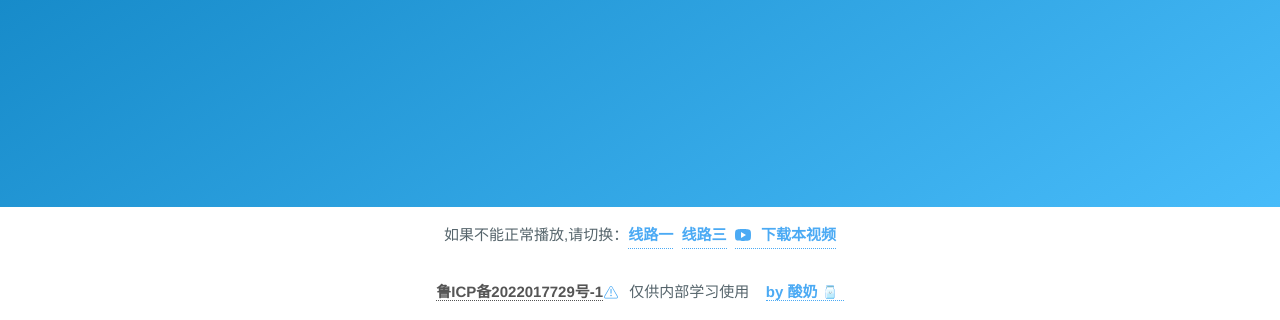
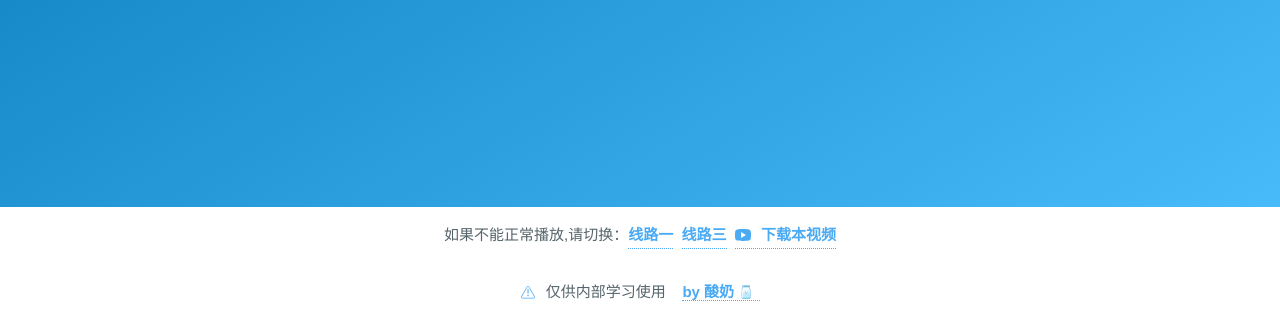
Before and after one commit to YoghurtGuy/WangKe, a plain HTML site: page index.html in a window 1280 px wide. Shown: the part 480-800 px from the top of the page. Drawn offline with Linux system fonts and the light colour scheme.

Commit message:
Update index.html

```diff
--- a/index.html
+++ b/index.html
@@ -101,7 +101,6 @@
         </div>
     </aside>
     <aside>
-        <div class='footer'><a href='https://beian.miit.gov.cn/' target='_blank'>鲁ICP备2022017729号-1</a></div>
         <svg t="1652692503076" class="icon" viewBox="0 0 1024 1024" version="1.1" xmlns="http://www.w3.org/2000/svg" p-id="1452" width="200" height="200"><path d="M869.472578 920.128281 154.906046 920.128281c-31.943526 0-60.545958-16.517185-76.514651-44.181245-15.968693-27.666106-15.96153-60.696384 0.016373-88.355327l357.283266-618.47194c15.971763-27.647687 44.568055-44.152593 76.496232-44.152593 31.930223-0.001023 60.527538 16.504906 76.499301 44.151569l357.283266 618.472963c15.977903 27.659967 15.984043 60.689221 0.017396 88.355327C930.018535 903.611096 901.416104 920.128281 869.472578 920.128281zM512.187265 169.139212c-15.962553 0-30.261211 8.251941-38.247092 22.075785l0 0L116.65793 809.686936c-7.989975 13.829983-7.993045 30.345122-0.008186 44.179199 7.983835 13.83203 22.285562 22.090111 38.257326 22.090111l714.566532 0c15.971763 0 30.273491-8.258081 38.256302-22.090111 7.984858-13.83203 7.980765-30.349215-0.008186-44.179199L550.437427 191.213973C542.452569 177.391153 528.152888 169.138188 512.187265 169.139212z" p-id="1453"></path><path d="M513.732457 621.119233c-18.296715 0-33.257451-14.832823-33.257451-33.129538L480.475006 331.789639c0-18.296715 14.960737-33.129538 33.257451-33.129538 18.296715 0 33.257451 14.832823 33.257451 33.129538l0 256.200056C546.989909 606.28641 532.029172 621.119233 513.732457 621.119233z" p-id="1454"></path><path d="M513.686409 737.619574m-49.991578 0a48.853 48.853 0 1 0 99.983155 0 48.853 48.853 0 1 0-99.983155 0Z" p-id="1455"></path></svg>
         <p>仅供内部学习使用&nbsp;&nbsp;&nbsp;
             <!--
```
